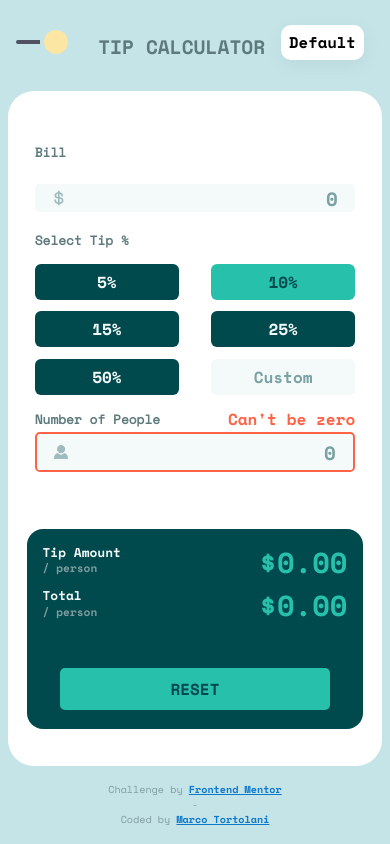
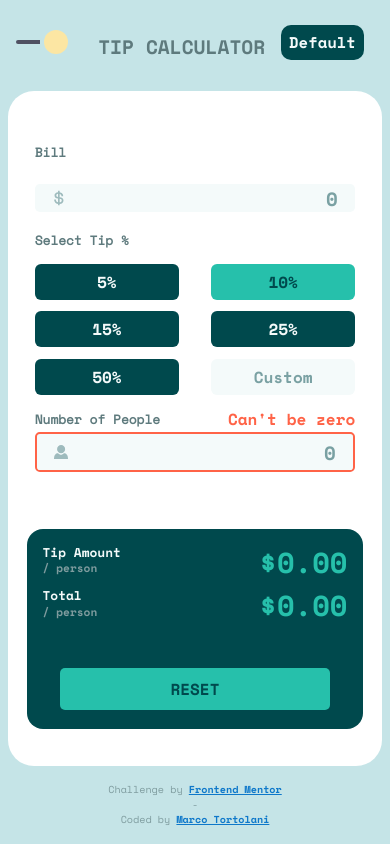
Before and after one commit to marcotortolani/tip-calculator, a Preact app: page / in a window 390 px wide. Built offline with nearby package versions, Linux system fonts and the light colour scheme.

Commit message:
fix dynamic colors dropdown component

```diff
--- a/src/app.jsx
+++ b/src/app.jsx
@@ -8,7 +8,9 @@ import { ConfigContext } from "./ConfigProvider";
 export function App() {
   const {
     backgroundApp,
+    backgroundBtn,
     primaryTitle,
+    textBtn,
     userConfig,
     setUserConfig,
     colorOptions,
@@ -54,22 +56,29 @@ export function App() {
         </h1>
         <div className="wrapper-set-color">
           {/* <h2>Set Color</h2> */}
-          <div className="select-menu horizontal chang">
-            <div className={`dropdown ${showMenuColor ? "active" : "hide"}`}>
+          <div
+            className={`dropdown ${showMenuColor ? "active" : "hide"}`}
+            style={{ borderColor: textBtn }}
+          >
             <input
               onClick={handleMenuColor}
+              style={{ color: textBtn, background: backgroundBtn }}
               className="textBox"
               type="text"
               readOnly
               placeholder=""
               value={userConfig.color}
             />
-              <div className="options">
+            <div
+              className="options"
+              style={{ color: textBtn, background: backgroundBtn }}
+            >
               {colorOptions.map((colorOpt, index) => {
                 return (
                   <button
                     key={index}
                     className="btn-option"
+                    style={{ color: textBtn, background: backgroundBtn }}
                     onClick={(e) => handleSelectColor(e)}
                     value={colorOpt}
                   >
@@ -77,7 +86,6 @@ export function App() {
                   </button>
                 );
               })}
-              </div>
             </div>
           </div>
         </div>
--- a/src/app.scss
+++ b/src/app.scss
@@ -204,25 +204,20 @@ body {
       .wrapper-set-color {
         width: 25%;
         min-width: 60px;
-        max-width: 120px;
+        max-width: 140px;
         height: 80%;
         min-height: 20px;
         max-height: 50px;
         display: flex;
         justify-content: flex-end;
-
         //background-color: burlywood;
-
-        .select-menu {
-          width: 100%;
-          height: 100%;
-          //background-color: #9ea0be;
 
         .dropdown {
           position: relative;
-            //margin-top: 10px;
           width: 100%;
           height: 100%;
+          border: 0px solid;
+
           &::before {
             content: "";
             z-index: 100000;
@@ -231,7 +226,8 @@ body {
             position: absolute;
             right: 20px;
             top: 15px;
-              border: 2px solid #333;
+            border: 2px solid;
+            border-color: inherit;
             border-top: 2px solid transparent;
             border-right: 2px solid transparent;
             transition: 0.5s;
@@ -257,10 +253,14 @@ body {
             cursor: pointer;
             font-family: "fontBold";
             text-transform: capitalize;
-              background: #fff;
+            letter-spacing: 1px;
             border: none;
             outline: none;
-              box-shadow: 0 5px 20px rgba(0, 0, 0, 0.05);
+            &:hover {
+              cursor: pointer;
+              background: inherit;
+              opacity: 0.75;
+            }
 
             border-radius: 10px;
             -webkit-border-radius: 10px;
@@ -276,33 +276,51 @@ body {
             padding: 1rem;
             position: absolute;
             top: 60px;
-              background: #c2c2c2;
-              box-shadow: 0 30px 30px rgba(0, 0, 0, 0.05);
+            //background: #c2c2c2;
+            //box-shadow: 0 30px 30px rgba(0, 0, 0, 0.05);
             overflow: hidden;
             display: none;
             border-radius: 10px;
             .btn-option {
               width: 100%;
-                padding: 0.6rem 0;
-                border: none;
-                font-family: "fontRegular";
+              margin: 0.5rem 0;
+              padding: 0.1rem 0;
+              padding-left: 0.5rem;
+
+              font-family: "fontBold";
               text-align: start;
               text-transform: capitalize;
-                padding-left: 0.5rem;
-                background: inherit;
+              letter-spacing: 1px;
+              // color: inherit;
+              // background: inherit;
+              // background: rgba(#000000, 0%);
+
+              border: none;
+              border-spacing: 1px;
+              border-style: solid;
+              border-color: rgba(255, 255, 255, 0);
 
               cursor: pointer;
+
               &:hover {
                 font-family: "fontBold";
-                  color: white;
-                  background-color: #9ea0be;
-                  border-radius: 4px;
+                border-spacing: 1px;
+                border-style: solid;
+                border-color: inherit;
+                background: inherit;
                 transform: scale(1.1) translateX(0);
                 -webkit-transform: scale(1.1) translateX(0);
                 -moz-transform: scale(1.1) translateX(0);
                 -ms-transform: scale(1.1) translateX(0);
                 -o-transform: scale(1.1) translateX(0);
+                filter: saturate(2) invert(0.2);
+                -webkit-filter: saturate(2) invert(0.2);
               }
+              border-radius: 4px;
+              -webkit-border-radius: 4px;
+              -moz-border-radius: 4px;
+              -ms-border-radius: 4px;
+              -o-border-radius: 4px;
             }
             transition: all 0.3s;
             -webkit-transition: all 0.3s;
@@ -325,8 +343,6 @@ body {
             animation: show-menu-color 250ms linear alternate;
             -webkit-animation: show-menu-color 250ms linear alternate;
           }
-          }
-
         }
       }
     }
@@ -849,44 +865,42 @@ body {
   body .App {
     overflow-y: scroll;
     justify-content: space-between;
-    header{
-      .app-title{
+    header {
+      .app-title {
         line-height: 1;
       }
-      .wrapper-set-color{
+      .wrapper-set-color {
         max-height: 35px;
         margin-right: 10px;
-        .select-menu{
-          .dropdown{
-            &::before{
+        .dropdown {
+          &::before {
             display: none;
             width: 6px;
             height: 6px;
             right: 10px;
             top: 30%;
           }
-            input{
+          input {
             padding: 5px;
             text-align: center;
             font-size: clamp(0.6rem, 4vw, 1rem);
           }
-            .options{
+          .options {
             width: 120px;
             width: 150%;
+            width: fit-content;
             right: 0;
             top: 40px;
             //
-              .btn-option{
+            .btn-option {
               padding: 0.5rem;
             }
-
           }
         }
-          .dropdown.active{
-            &::before{
+        .dropdown.active {
+          &::before {
             // top: 50%;
             display: none;
-            }
           }
         }
       }
@@ -900,7 +914,6 @@ body {
       max-height: 800px;
       margin-top: 0;
       flex-direction: column;
-
 
       .wrapper-inputs {
         width: 80%;
@@ -937,7 +950,13 @@ body {
       .app-title {
         margin-top: 10px;
       }
-
+      .wrapper-set-color {
+        .dropdown {
+          input {
+            letter-spacing: 0px;
+          }
+        }
+      }
     }
 
     .wrapper-calculator {
--- a/src/config.json
+++ b/src/config.json
@@ -31,9 +31,10 @@
     "minimal": {
       "light": {
         "primary": "rgb(119, 121, 129)",
+        "secondary": "rgb(10, 20, 30)",
+        "primaryTitle":"rgb(0, 0, 0)",
+        "secondaryTitle": "rgb(170, 180, 180)",
         "textBtn": "rgb(50, 50, 60)",
-        "secondary": "rgb(10, 20, 30)",
-        "secondaryTitle": "rgb(180, 200, 210)",
         "backgroundBtn": "rgb(200, 200, 200)",
         "backgroundInput": "rgb(230, 230, 230)",
         "backgroundCalc": "",
@@ -45,10 +46,10 @@
         "secondary": "rgb(35, 40, 40)",
         "primaryTitle": "rgb(240, 240, 240)",
         "secondaryTitle": "rgb(197, 218, 231)",
-        "textBtn": "rgb(30, 30, 40)",
+        "textBtn": "rgb(190, 190, 190)",
         "backgroundApp": "rgb(10, 10, 20)",
         "backgroundBtn": "rgb(80, 83, 97)",
-        "backgroundInput": "rgb(100, 110, 110)",
+        "backgroundInput": "rgb(110, 110, 115)",
         "backgroundCalc": "",
         "error": "rgb(255, 29, 21)",
         "link": "rgb(14, 120, 202)"
```
Lines whose indentation alone changed are shown as unchanged.
